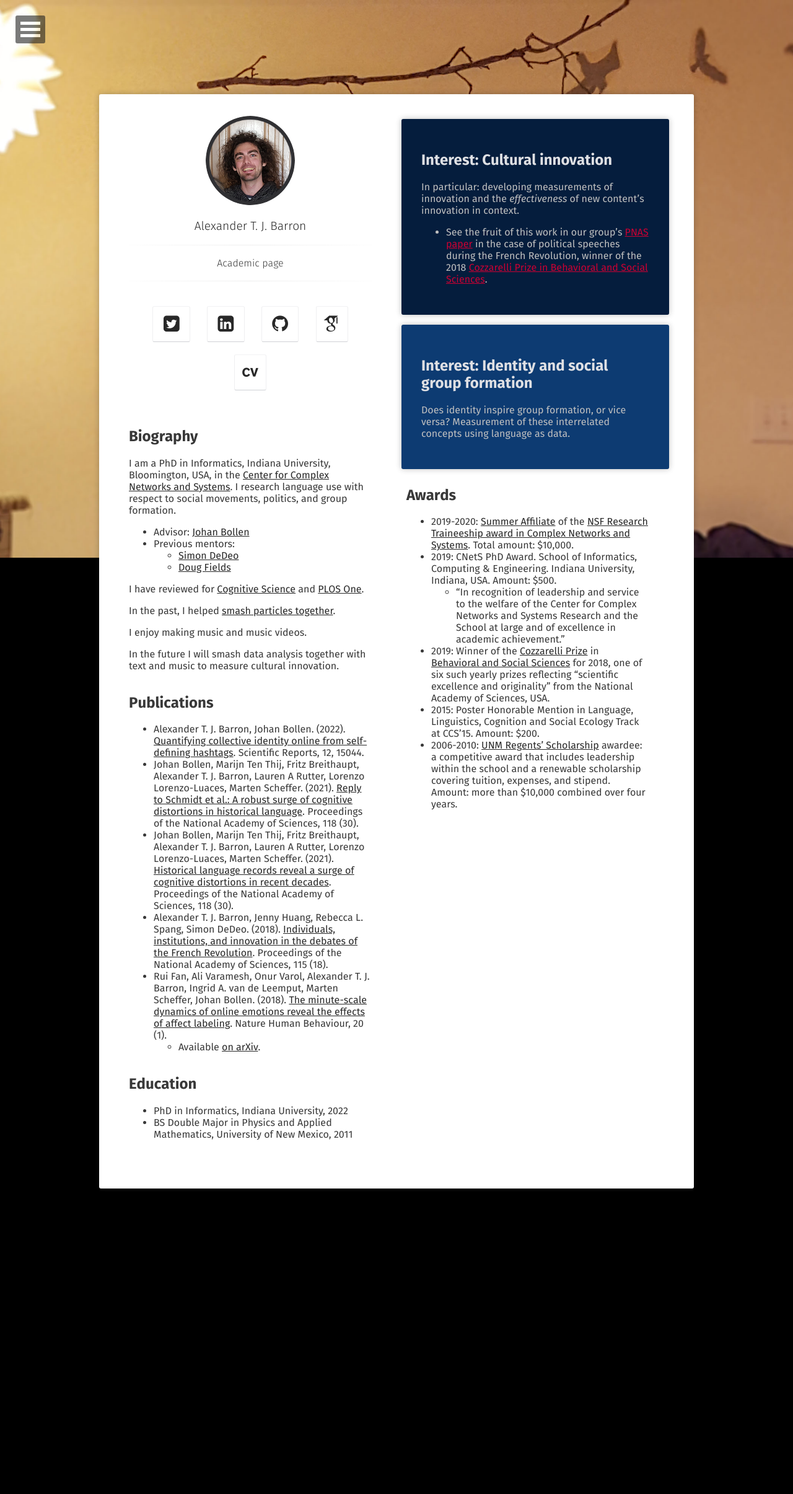
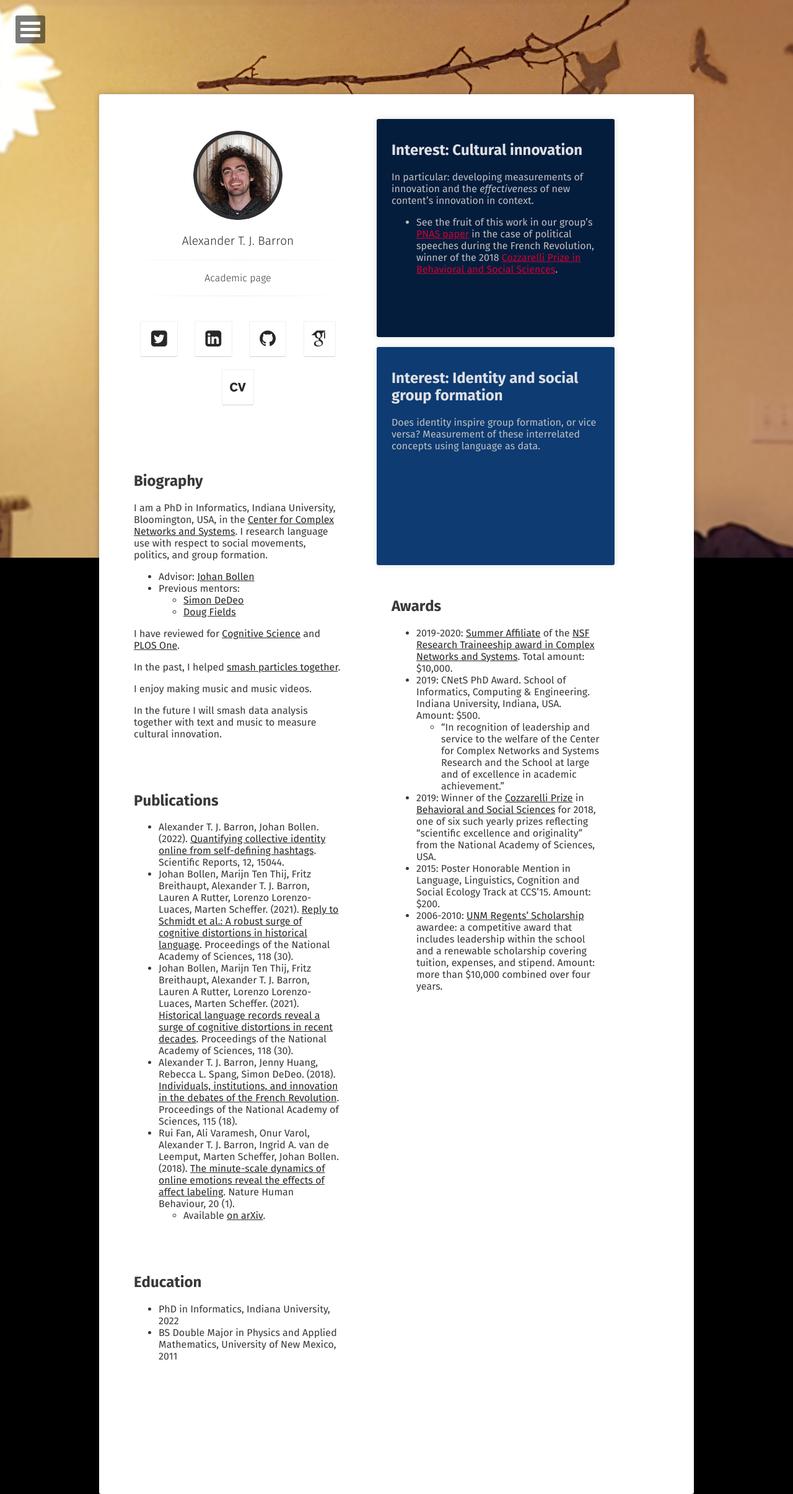
Before and after one commit to CogentMentat/CogentMentat.github.io, a Jekyll site: the page built from academic/index.md, in a window 1280 px wide. Shown: the whole page at 62% size. Built offline with Jekyll 4.4.1, drawn with Linux system fonts in a browser that asks for light colours; some web fonts are replaced; before the commit the page ends 1918 px from its top, so only the background shows below that.

Commit message:
Fix column horizontal jumping issues on Academic, standardize CSS

```diff
--- a/_layouts/academic2col.html
+++ b/_layouts/academic2col.html
@@ -13,30 +13,13 @@ layout: compress
     {% include nav.html %}
     <!-- Header -->
     <header class="header" role="banner">
-    <div class="wrapper animated fadeIn flex"
-            style="max-width: 1200px;
-            align-items: flex-start;
-            margin-top: 9.5rem">
+    <div class="wrapper two-col animated fadeIn flex" style="align-items: flex-start; margin-top: 9.5rem">
 
             <!-- column 1 -->
-            <div class="flex" style="align-items: flex-start;
-                width: 50%;
-                min-width: 375px;
-                flex: 1 0 auto;
-                margin: 0rem;
-                padding: 0rem">
+            <div class="flex two-col__col" style="align-items: flex-start; margin: 0rem; padding: 0rem">
 
                 <!-- pic/social links -->
-                <div style="margin: 0.5rem;
-                    flex: 1 0 375px;
-                    margin-left: 1rem;
-                    margin-right: 1rem;
-                    margin-top: 0;
-                    margin-bottom: 0;
-                    padding-top: 0;
-                    padding-bottom: 0;
-                    padding-left: 0;
-                    padding-right: 1.5em">
+                <div class="pane">
                     <a href="{{ site.url }}">
                         <img src="{{ site.logo }}" class="img-circle zoombtn animated">
                     </a>
@@ -57,15 +40,7 @@ layout: compress
                 {% assign ordsort = site.academic_bioitems | sort: 'order' %}
                 {% for item in ordsort %}
                     {% if item.col1 == 1 %}
-                    <div style="flex: 1 0 375px;
-                        margin-left: 1rem;
-                        margin-right: 1rem;
-                        margin-top: 0;
-                        margin-bottom: 0;
-                        padding-top: 0;
-                        padding-bottom: 0;
-                        padding-left: 0;
-                        padding-right: 1.5em">
+                    <div class="pane">
                         <h2>{{ item.title }}</h2>
                         {{ item.content }}
                     </div>
@@ -75,12 +50,7 @@ layout: compress
             </div>
 
             <!-- column 2 -->
-            <div class="flex" style="align-items: flex-start;
-                width: 50%;
-                min-width: 375px;
-                flex: 1 0 auto;
-                margin: 0rem;
-                padding: 0rem">
+            <div class="flex two-col__col" style="align-items: flex-start; margin: 0rem; padding: 0rem">
 
                 <!-- interest==1 divs -->
                 {% assign ordsort = site.academic_bioitems | sort: 'order' %}
@@ -89,10 +59,7 @@ layout: compress
                         {% if item.interest == 1 %}
                         {% assign mod = item.order | modulo: 4 %}
                         {% assign color = site.data.themecolors.justblues[mod] %}
-                        <div class="wrapper"
-                            style="flex: 1 0 375px;
-                            margin: 0.5rem;
-                            background: {{ color }}">
+                        <div class="pane pane--accent" style="background: {{ color }};">
                             <div class="darkbgtext">
                                 <h2>{{ item.title }}</h2>
                                 {{ item.content }}
@@ -100,15 +67,7 @@ layout: compress
                         </div>
                         {% endif %}
                         {% if item.interest == 0 %}
-                        <div style="flex: 1 0 375px;
-                            margin-left: 1rem;
-                            margin-right: 1rem;
-                            margin-top: 0;
-                            margin-bottom: 0;
-                            padding-top: 0;
-                            padding-bottom: 0;
-                            padding-left: 0;
-                            padding-right: 1.5em">
+                        <div class="pane">
                             <h2>{{ item.title }}</h2>
                             {{ item.content }}
                         </div>
--- a/_layouts/project-list.html
+++ b/_layouts/project-list.html
@@ -36,8 +36,7 @@ layout: compress
                                         </figure>
                                     </div>
                                     {% endif %}
-                                    <div class="content" style="flex: 1 0
-                                        400px">
+                                    <div class="content projects__content">
                                     <p>{{ post.excerpt }}</p>
                                     <a href="{{ site.url }}{{ post.url }}" class="btn zoombtn">Read More</a>
                                 </div>
--- a/_sass/site.scss
+++ b/_sass/site.scss
@@ -192,6 +192,40 @@ header .entry-meta {
     float: right;
     text-align: right;
 }
+
+.two-col {
+	max-width: 1200px;
+	margin-top: 9.5rem;
+	justify-content: center;
+	gap: 2rem; /* space between columns */
+}
+
+.two-col__col {
+	flex: 1 1 24rem; /* fluid columns; no hard 50% to avoid gap overflow math */
+	min-width: 18rem;
+	padding: 0 1rem; /* symmetric inner gutter */
+	display: flex;
+	flex-direction: column; /* stack inner panes vertically */
+	align-items: stretch; /* let pane width control centering */
+}
+
+.pane {
+	flex: 1 1 22rem;
+	width: 100%;
+	max-width: 65ch;
+	margin: 0.5rem auto; /* center within column */
+	padding: 1rem 1.5rem; /* restore inner padding */
+}
+
+.pane--accent {
+	border-radius: 3px;
+	box-shadow: 0 0 10px 0 rgba($color_shark,0.15);
+}
+
+.projects__content {
+	flex: 1 1 26rem;
+	max-width: 65ch;
+}
 .bg-ready {}
 // Background image layer and animation
 body::before {
@@ -274,4 +308,18 @@ body::before {
 		height: 100dvh;  // better on mobile browsers
 		background-position: center top;
 	}
+	.two-col {
+		padding: 0 1rem;
+	}
+	.two-col__col {
+		width: 100%;
+		flex: 1 1 100%;
+		min-width: 0;
+	}
+	.pane,
+	.projects__content {
+		flex: 1 1 auto;
+		max-width: min(55ch, 100%);
+		margin: 0.5rem auto;
+	}
 }
```
